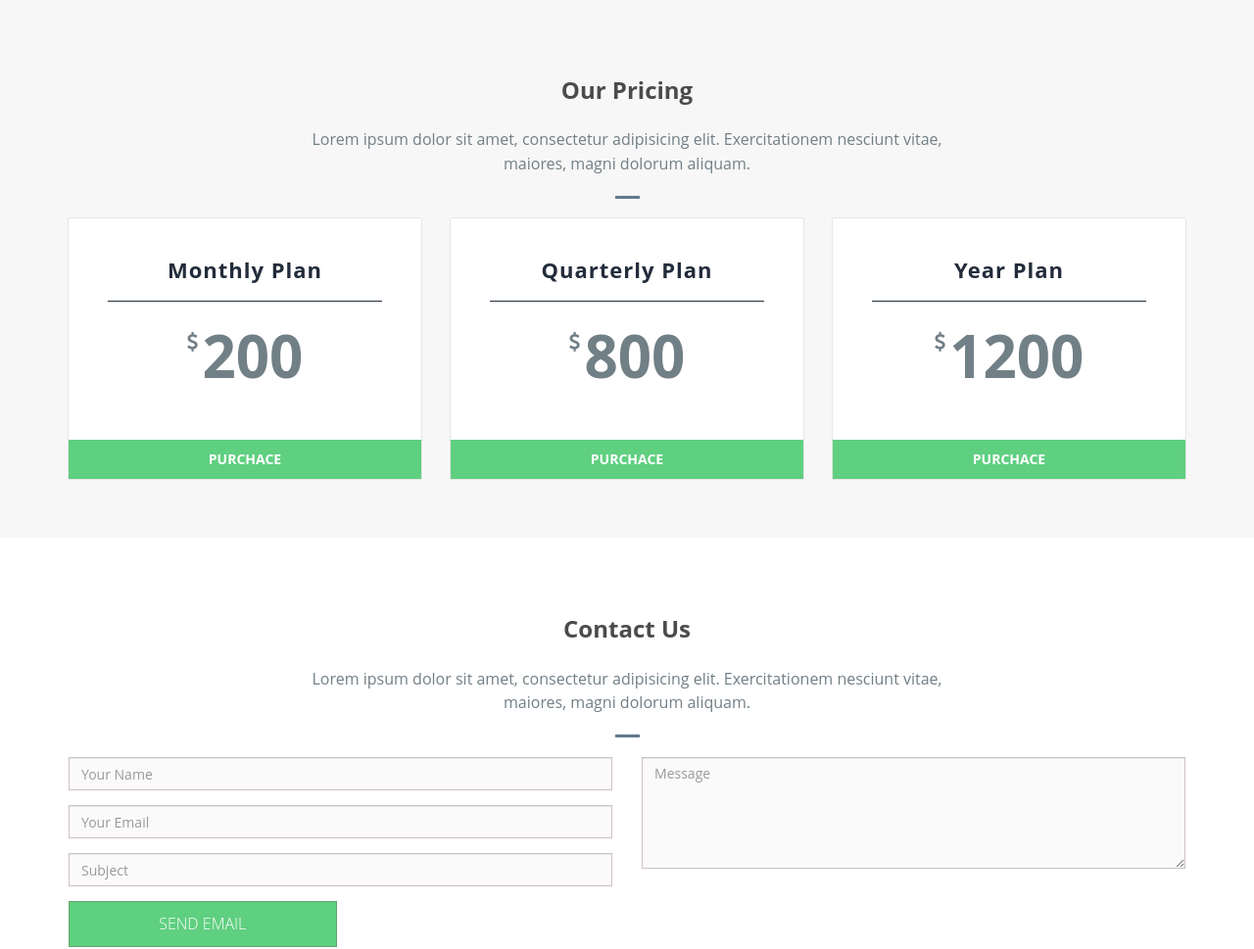
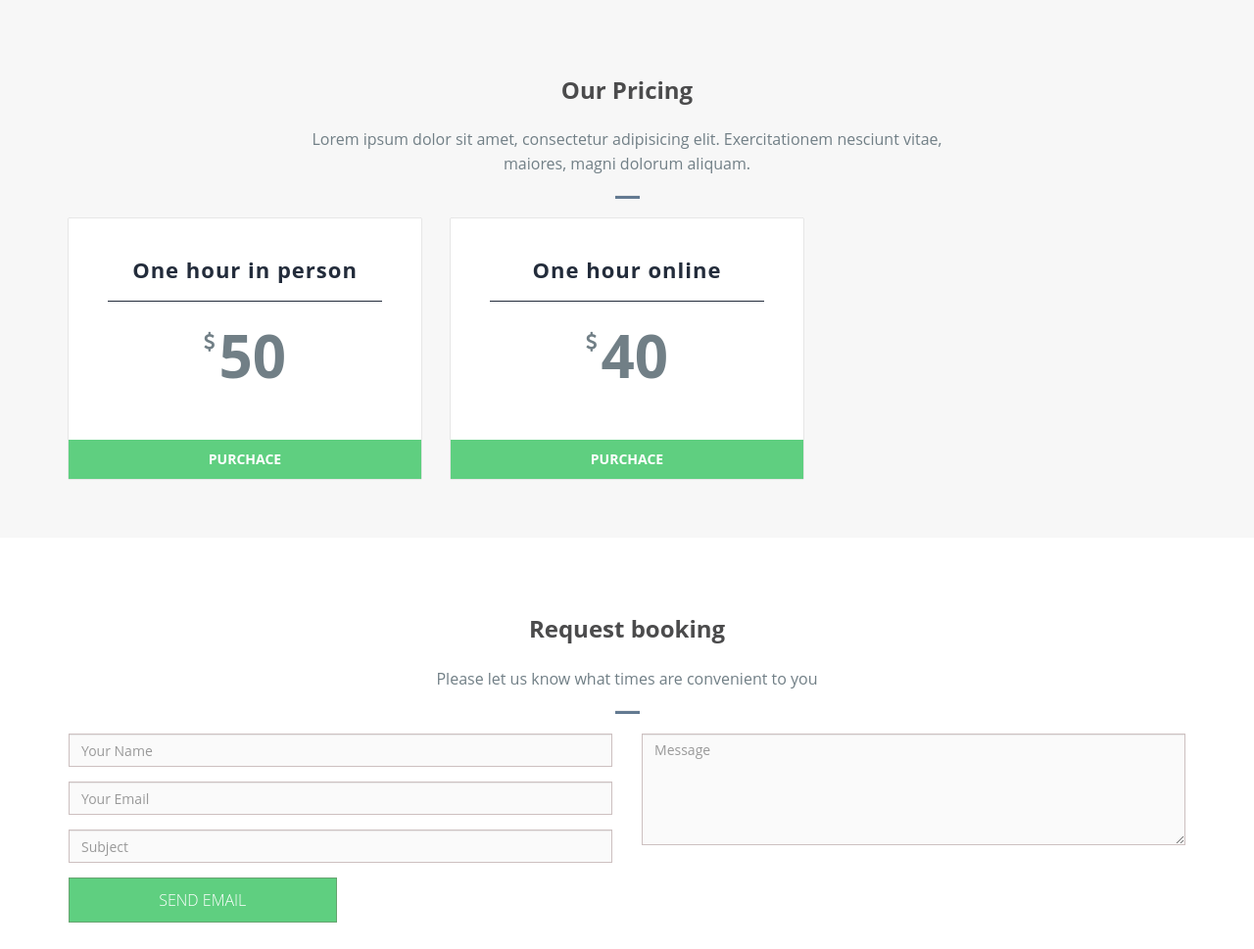
Before and after one commit to DarrenRobinson500/alex_website, a Django app: page / in a window 1280 px wide. Shown: the part 4680-5649 px from the top of the page at 98% size. Run offline with Django 5.2, Linux system fonts and the light colour scheme; some libraries are stand-ins or nearby versions.

Commit message:
home page

```diff
--- a/app/templates/home.html
+++ b/app/templates/home.html
@@ -462,8 +462,8 @@
           <div class="price-table">
             <!-- Plan  -->
             <div class="pricing-head">
-              <h4>Monthly Plan</h4>
-              <span class="fa fa-usd curency"></span> <span class="amount">200</span>
+              <h4>One hour in person</h4>
+              <span class="fa fa-usd curency"></span> <span class="amount">50</span>
             </div>
 
             <!-- Plean Detail -->
@@ -476,22 +476,8 @@
           <div class="price-table">
             <!-- Plan  -->
             <div class="pricing-head">
-              <h4>Quarterly Plan</h4>
-              <span class="fa fa-usd curency"></span> <span class="amount">800</span>
-            </div>
-
-            <!-- Plean Detail -->
-            <div class="price-in mart-15">
-              <a href="#" class="btn btn-bg yellow btn-block">PURCHACE</a>
-            </div>
-          </div>
-        </div>
-        <div class="col-md-4 col-sm-4">
-          <div class="price-table">
-            <!-- Plan  -->
-            <div class="pricing-head">
-              <h4>Year Plan</h4>
-              <span class="fa fa-usd curency"></span> <span class="amount">1200</span>
+              <h4>One hour online</h4>
+              <span class="fa fa-usd curency"></span> <span class="amount">40</span>
             </div>
 
             <!-- Plean Detail -->
@@ -509,8 +495,8 @@
     <div class="container">
       <div class="row">
         <div class="header-section text-center">
-          <h2>Contact Us</h2>
-          <p>Lorem ipsum dolor sit amet, consectetur adipisicing elit. Exercitationem nesciunt vitae,<br> maiores, magni dolorum aliquam.</p>
+          <h2>Request booking</h2>
+          <p>Please let us know what times are convenient to you</p>
           <hr class="bottom-line">
         </div>
         <div id="sendmessage">Your message has been sent. Thank you!</div>
```
